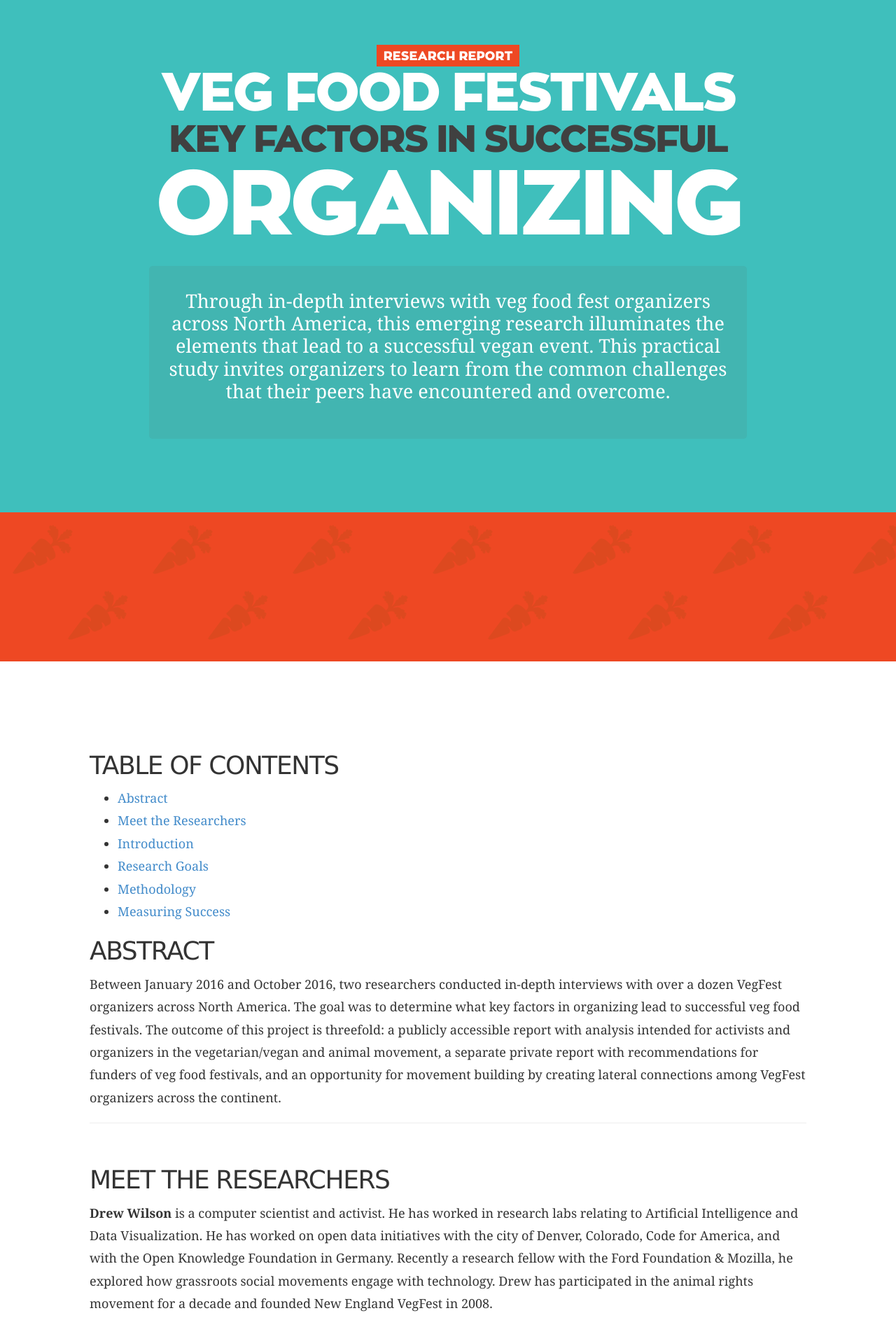
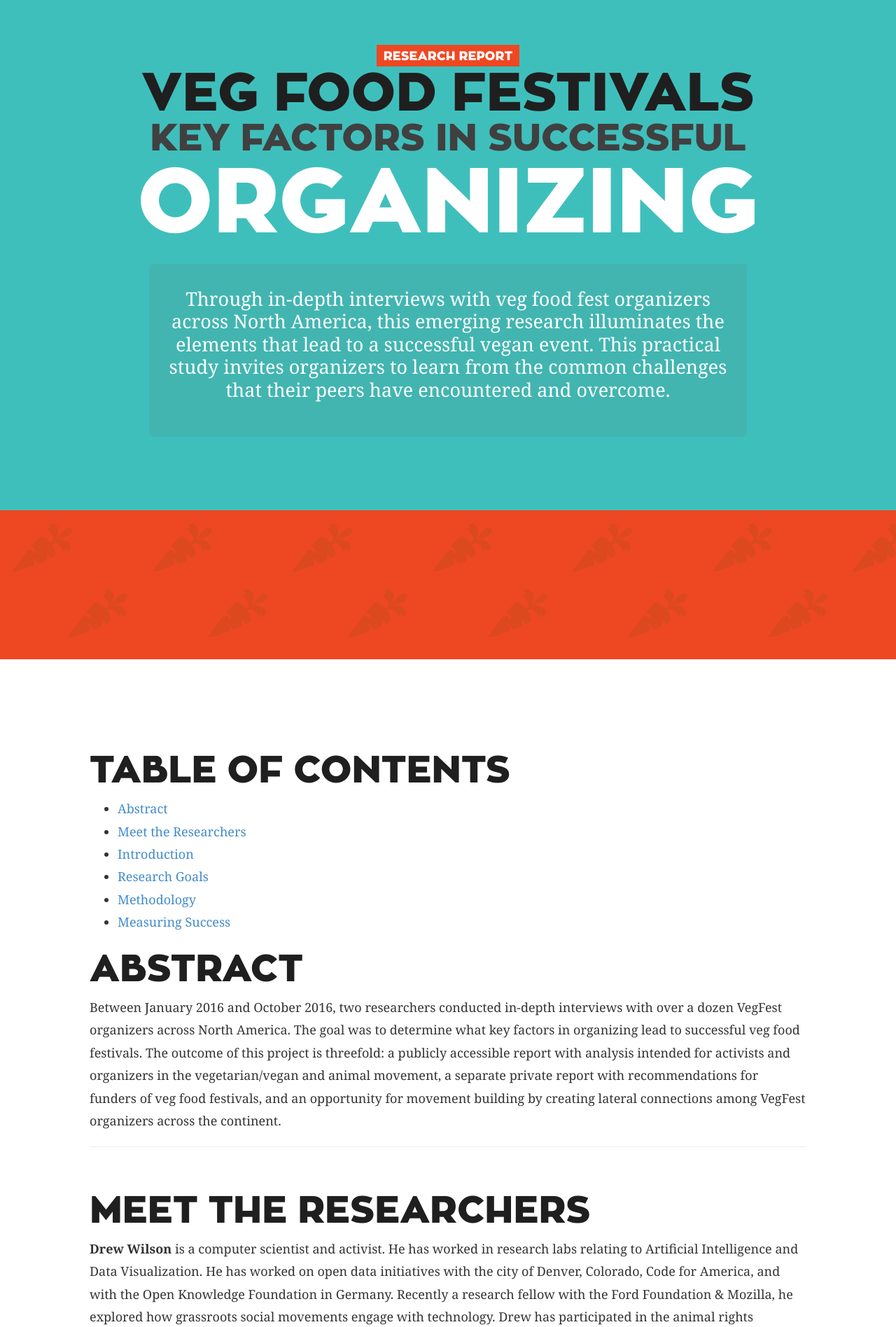
Before and after one commit to VegFest/vegfest.org, a Jekyll site: the page built from _posts/2016-07-07-research2016.md, in a window 1280 px wide. Shown: the top 1896 px of the page at 70% size. Built offline with Jekyll 4.4.1, drawn with Linux system fonts in a browser that asks for light colours.

Commit message:
super basic styles

```diff
--- a/assets/stylesheets/vegfest-research-2016-style.css
+++ b/assets/stylesheets/vegfest-research-2016-style.css
@@ -100,8 +100,18 @@ body {
   line-height: 1.8em;
 }
 body h1, body h2, body h3, body h4 {
-  font-family: 'Lucida Grande', 'Lucida Sans Unicode', 'Lucida Sans', Geneva, Verdana, sans-serif;
-  letter-spacing: -0.04em;
-  line-height: 1.15em;
+  /*font-family: 'Lucida Grande', 'Lucida Sans Unicode', 'Lucida Sans', Geneva, Verdana, sans-serif;*/
+  font-family: 'zona_black_regular',sans-serif;
+  /*letter-spacing: -0.04em;*/
+  /*line-height: 1.15em;*/
   text-transform: uppercase;
 }
+h1 {
+  color: #1f1f1f;
+  font-weight: bold;
+  font-size: 3em;
+}
+h2 {
+  color: #3d3d3d;
+  font-weight: bold;
+}
```
